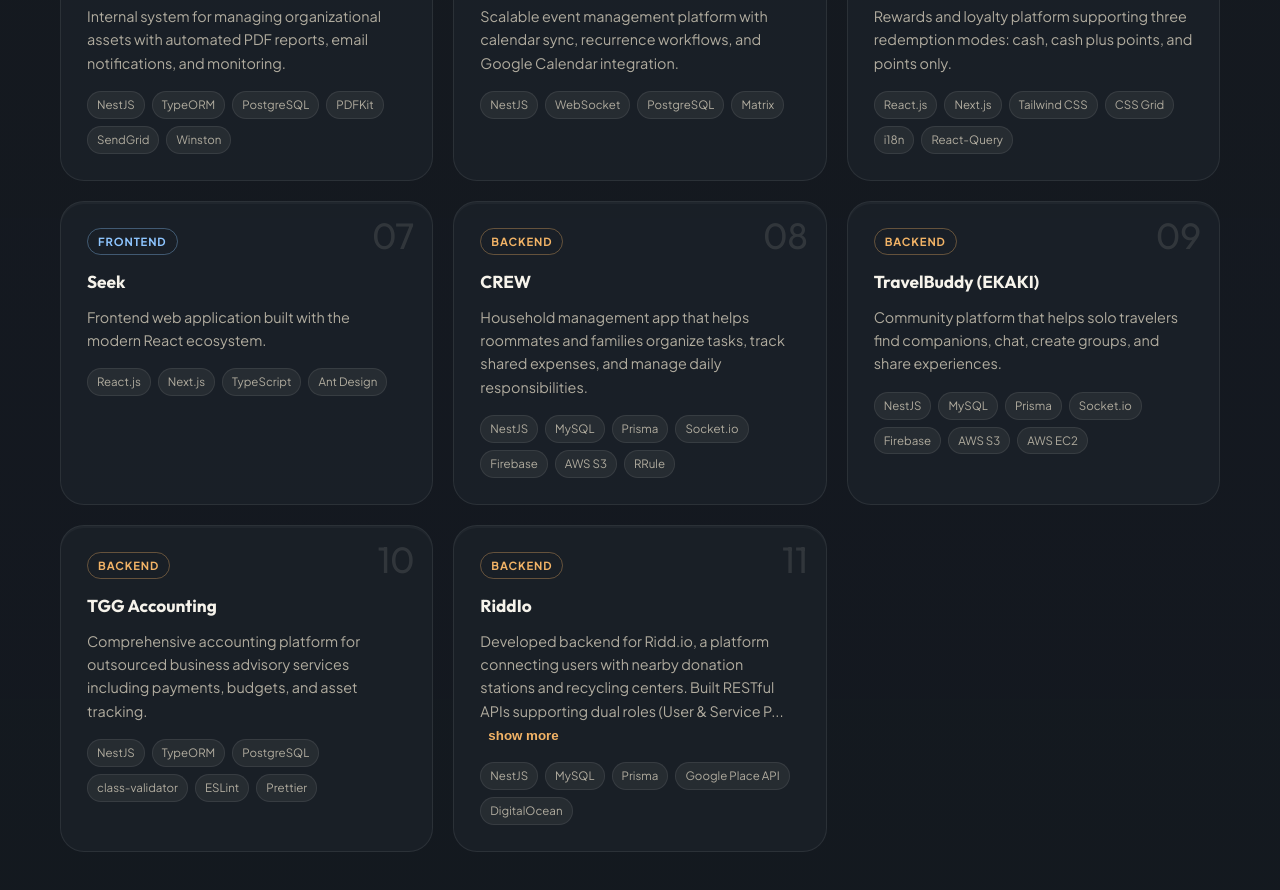
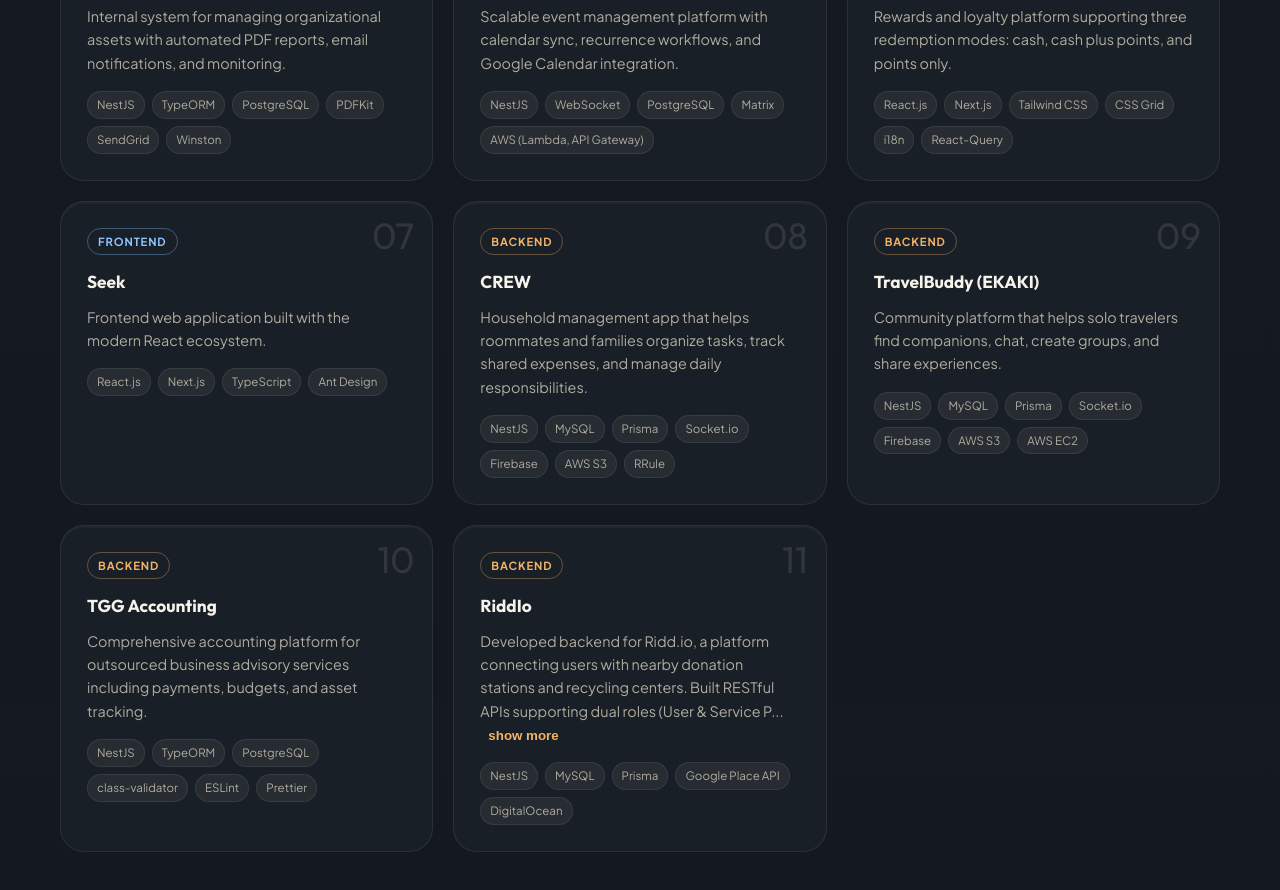
Before and after one commit to NikitaSurani/portfolio, a Next.js app: page / in a window 1280 px wide. Shown: the part 3600-4490 px from the top of the page. Built offline with nearby package versions, Linux system fonts and the light colour scheme.

Commit message:
Made changes in default theme

```diff
--- a/src/data/projects.ts
+++ b/src/data/projects.ts
@@ -75,7 +75,7 @@ export const projects = [
     title: "Event Management",
     description:
       "Scalable event management platform with calendar sync, recurrence workflows, and Google Calendar integration.",
-    tech: ["NestJS", "WebSocket", "PostgreSQL", "Matrix"],
+    tech: ["NestJS", "WebSocket", "PostgreSQL", "Matrix", "AWS (Lambda, API Gateway)"],
     link: "",
   },
   {
```
